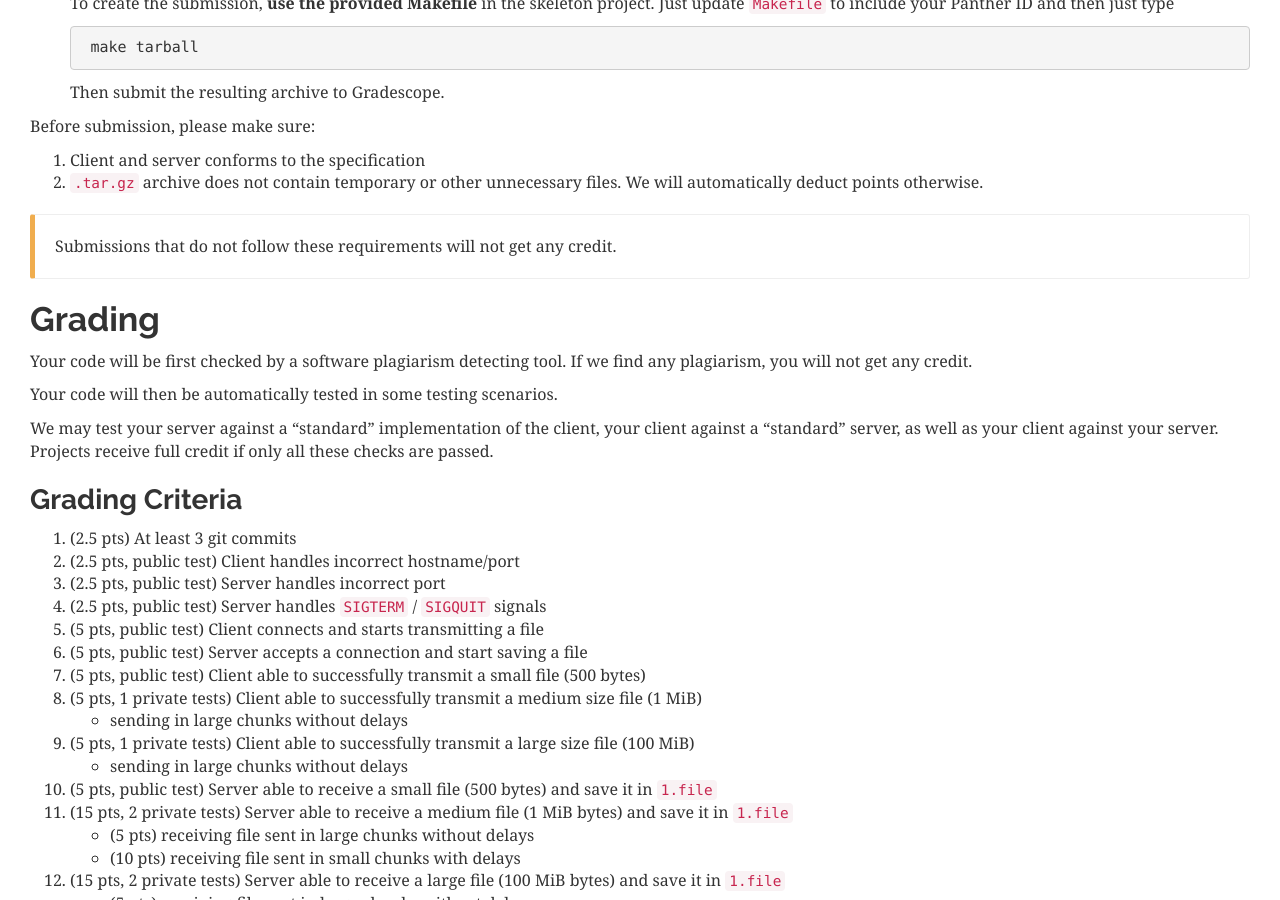
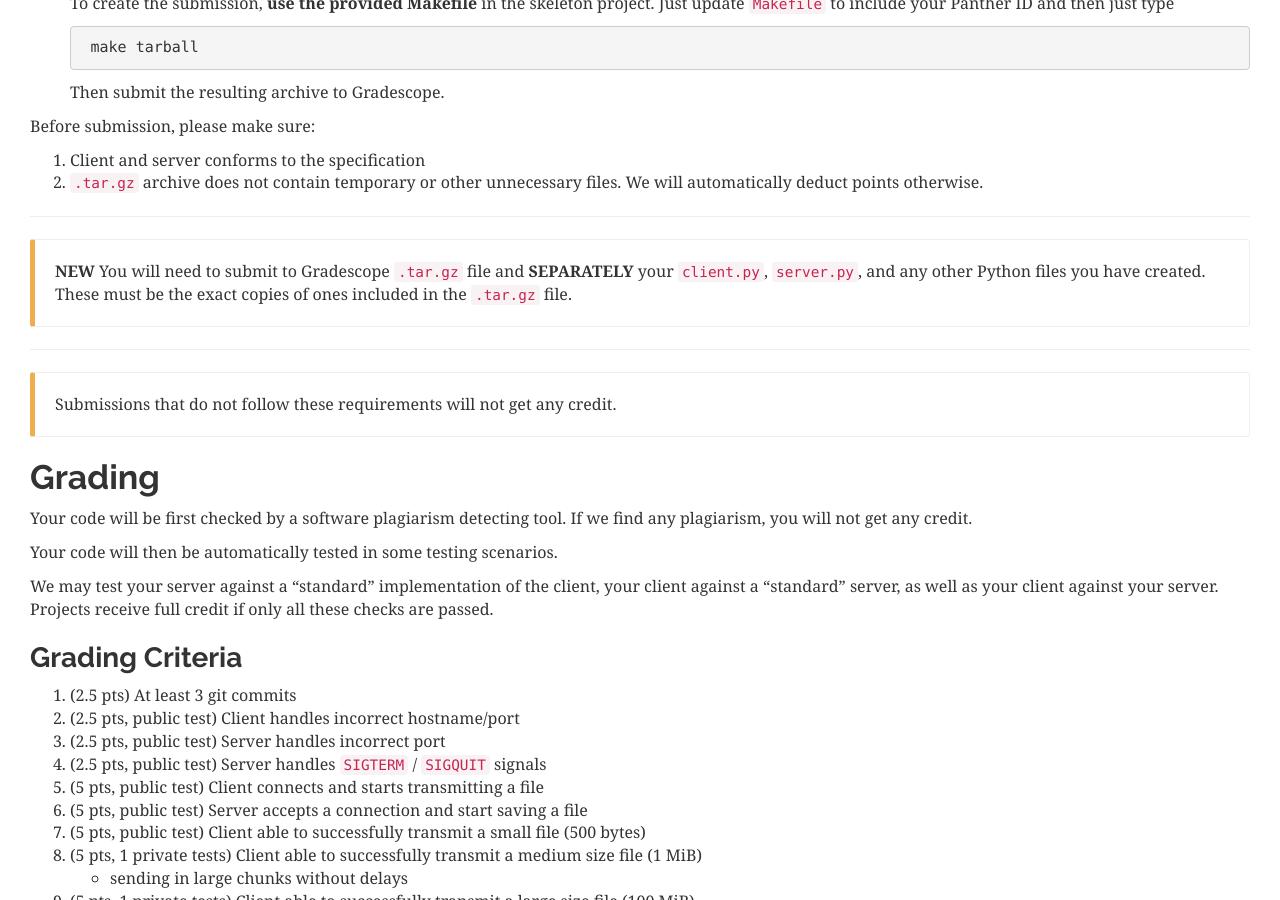
Before and after one commit to aa-fiu-classes/cnt-4713-web, a Jekyll site: the page built from project-1.md, in a window 1280 px wide and 900 px high, scrolled down 4339 px. Built offline with Jekyll 4.4.1, drawn with Linux system fonts in a browser that asks for light colours; nearby versions of some CDN libraries; some of the changed text lies outside the part shown.

Commit message:
Update project specs

```diff
--- a/project-1.md
+++ b/project-1.md
@@ -183,6 +183,14 @@ Before submission, please make sure:
 1. Client and server conforms to the specification
 1. `.tar.gz` archive does not contain temporary or other unnecessary files.  We will automatically deduct points otherwise.
 
+---
+
+**NEW** You will need to submit to Gradescope `.tar.gz` file and **SEPARATELY** your `client.py`, `server.py`, and any other Python files you have created.
+These must be the exact copies of ones included in the `.tar.gz` file.
+{: class="bs-callout bs-callout-warning" }
+
+---
+
 Submissions that do not follow these requirements will not get any credit.
 {: class="bs-callout bs-callout-warning" }
 
```
Also changed, not shown: other parts of project-1.md (+1 -1 lines), project-2.md (+9 -1 lines), project-3.md (+13 -0 lines).
